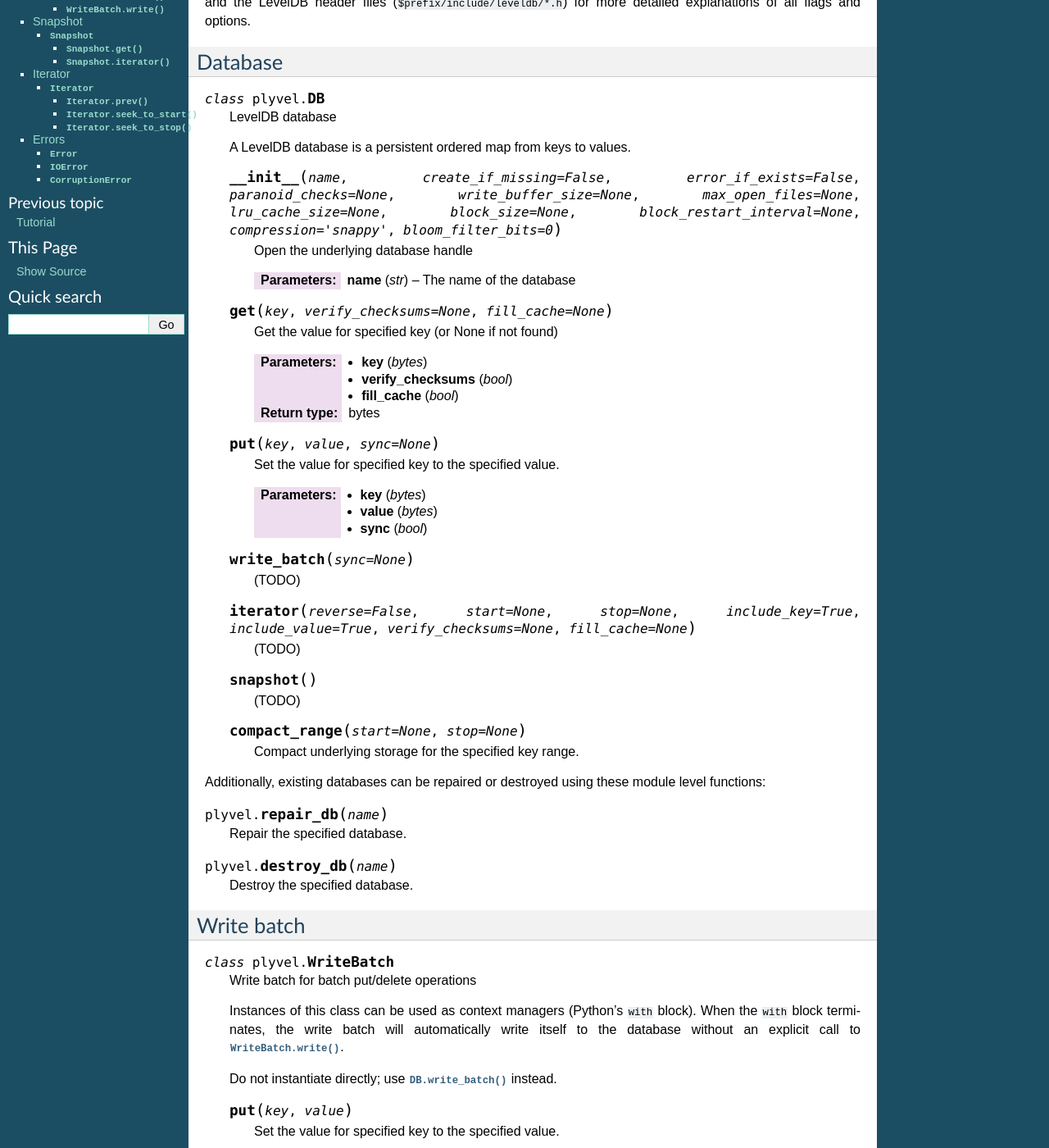
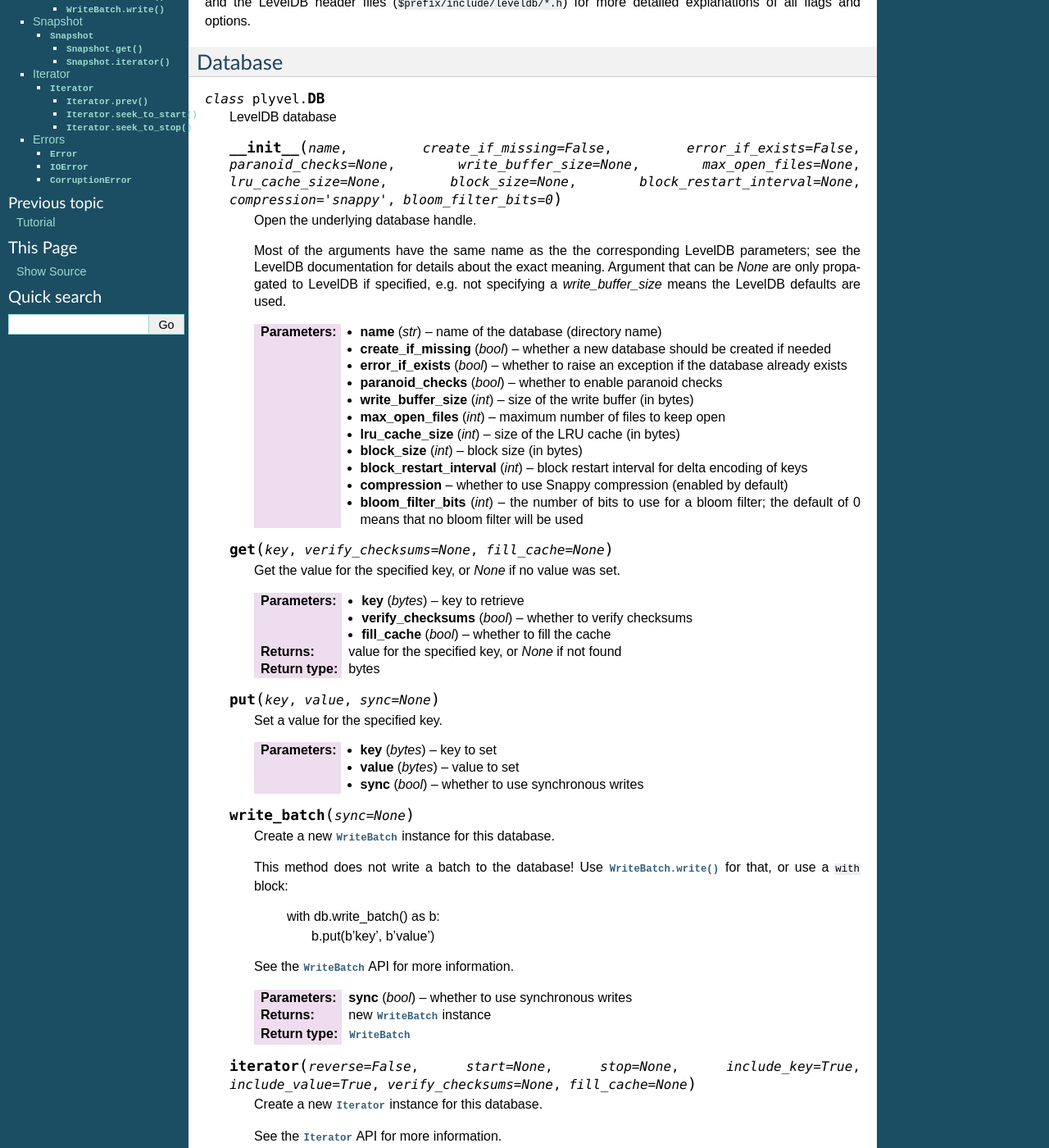
Before and after one commit to wbolster/plyvel, a Sphinx documentation site: the page built from doc/api.rst, in a window 1280 px wide and 1400 px high, scrolled down 344 px. Shown: the whole window at 82% size. Built offline with Sphinx 7.4.7, drawn with Linux system fonts in a browser that asks for light colours; some of the changed text lies outside the part shown.

Commit message:
Write more or less complete API docs

```diff
--- a/doc/api.rst
+++ b/doc/api.rst
@@ -31,60 +31,111 @@
 
    LevelDB database
 
-   A LevelDB database is a persistent ordered map from keys to values.
-
-
    .. py:method:: __init__(name, create_if_missing=False, error_if_exists=False, paranoid_checks=None, write_buffer_size=None, max_open_files=None, lru_cache_size=None, block_size=None, block_restart_interval=None, compression='snappy', bloom_filter_bits=0)
 
-      Open the underlying database handle
+      Open the underlying database handle.
 
-      :param str name: The name of the database
+      Most of the arguments have the same name as the the corresponding LevelDB
+      parameters; see the LevelDB documentation for details about the exact
+      meaning. Argument that can be `None` are only propagated to LevelDB if
+      specified, e.g. not specifying a `write_buffer_size` means the LevelDB
+      defaults are used.
+
+      :param str name: name of the database (directory name)
+      :param bool create_if_missing: whether a new database should be created if
+                                     needed
+      :param bool error_if_exists: whether to raise an exception if the database
+                                   already exists
+      :param bool paranoid_checks: whether to enable paranoid checks
+      :param int write_buffer_size: size of the write buffer (in bytes)
+      :param int max_open_files: maximum number of files to keep open
+      :param int lru_cache_size: size of the LRU cache (in bytes)
+      :param int block_size: block size (in bytes)
+      :param int block_restart_interval: block restart interval for delta
+                                         encoding of keys
+      :param compression: whether to use Snappy compression (enabled by default)
+      :param int bloom_filter_bits: the number of bits to use for a bloom
+                                    filter; the default of 0 means that no bloom
+                                    filter will be used
 
 
    .. py:method:: get(key, verify_checksums=None, fill_cache=None)
 
-      Get the value for specified key (or None if not found)
+      Get the value for the specified key, or `None` if no value was set.
 
-      :param bytes key:
-      :param bool verify_checksums:
-      :param bool fill_cache:
+      :param bytes key: key to retrieve
+      :param bool verify_checksums: whether to verify checksums
+      :param bool fill_cache: whether to fill the cache
+      :return: value for the specified key, or `None` if not found
       :rtype: bytes
 
 
    .. py:method:: put(key, value, sync=None)
 
-      Set the value for specified key to the specified value.
+      Set a value for the specified key.
 
-      :param bytes key:
-      :param bytes value:
-      :param bool sync:
+      :param bytes key: key to set
+      :param bytes value: value to set
+      :param bool sync: whether to use synchronous writes
 
 
    .. py:method:: write_batch(sync=None)
 
-      (TODO)
+      Create a new :py:class:`WriteBatch` instance for this database.
+
+      This method does not write a batch to the database! Use
+      :py:meth:`WriteBatch.write` for that, or use a ``with`` block:
+
+          with db.write_batch() as b:
+              b.put(b'key', b'value')
+
+      See the :py:class:`WriteBatch` API for more information.
+
+      :param bool sync: whether to use synchronous writes
+      :return: new :py:class:`WriteBatch` instance
+      :rtype: :py:class:`WriteBatch`
 
 
    .. py:method:: iterator(reverse=False, start=None, stop=None, include_key=True, include_value=True, verify_checksums=None, fill_cache=None)
 
-      (TODO)
+      Create a new :py:class:`Iterator` instance for this database.
+
+      See the :py:class:`Iterator` API for more information.
+
+      :param bool reverse: whether the iterator should iterate in reverse order
+      :param bytes start: the start key (inclusive) of the iterator range
+                          (optional)
+      :param bytes stop: the stop key (exclusive) of the iterator range
+                         (optional)
+      :param bool include_key: whether to include keys in the returned data
+      :param bool include_value: whether to include values in the returned data
+      :param bool verify_checksums: whether to verify checksums
+      :param bool fill_cache: whether to fill the cache
+      :return: new :py:class:`Iterator` instance
+      :rtype: :py:class:`Iterator`
 
 
    .. py:method:: snapshot()
 
-      (TODO)
+      Create a new :py:class:`Snapshot` instance for this database.
+
+      See the :py:class:`Snapshot` API for more information.
 
 
    .. method: delete(key, sync=None)
 
-      Delete the entry for the specified key.
+      Delete the key/value pair for the specified key.
 
-      :param bytes key:
+      :param bytes key: key to delete
+      :param bool sync: whether to use synchronous writes
 
 
    .. py:method:: compact_range(start=None, stop=None)
 
       Compact underlying storage for the specified key range.
+
+      :param bytes start: the start key of range to compact (optional)
+      :param bytes stop: the stop key of range to compact (optinoal)
 
 
 Additionally, existing databases can be repaired or destroyed using these module
@@ -94,10 +145,14 @@
 
    Repair the specified database.
 
+   :param str name: name of the database (directory name)
+
 
 .. function:: destroy_db(name)
 
    Destroy the specified database.
+
+   :param str name: name of the database (directory name)
 
 
 Write batch
@@ -117,14 +172,14 @@
 
    .. py:method:: put(key, value)
 
-      Set the value for specified key to the specified value.
+      Set a value for the specified key.
 
       This is like :py:meth:`DB.put`, but operates on the write batch instead.
 
 
    .. py:method:: delete(key)
 
-      Delete the entry for the specified key.
+      Delete the key/value pair for the specified key.
 
       This is like :py:meth:`DB.delete`, but operates on the write batch
       instead.
@@ -134,10 +189,14 @@
 
       Clear the batch.
 
+      This discards all updates buffered in this write batch.
+
 
    .. py:method:: write()
 
-      Write the batch to the database.
+      Write the batch to the associated database. If you use the write batch as
+      a context manager (in a ``with`` block), this method will be invoked
+      automatically.
 
 
 Snapshot
@@ -160,10 +219,14 @@
 
    .. py:method:: get(key, verify_checksums=None, fill_cache=None)
 
+      Get the value for the specified key, or `None` if no value was set.
+
       Same as :py:meth:`DB.get`, but operates on the snapshot instead.
 
 
    .. py:method:: iterator(reverse=False, start=None, stop=None, include_key=True, include_value=True, verify_checksums=None, fill_cache=None)
+
+      Create a new :py:class:`Iterator` instance for this snapshot.
 
       Same as :py:meth:`DB.iterator`, but operates on the snapshot instead.
 
@@ -186,22 +249,26 @@
 
       Move one step back and return the previous entry.
 
+      This returns the same value as the most recent :py:func:`next` call (if
+      any).
+
 
    .. py:method:: seek_to_start()
 
-      Move the pointer before the start key of the iterator.
+      Move the iterator to the start key (or the begin).
 
       This "rewinds" the iterator, so that it is in the same state as when first
-      created. This means calling .next() will return the first entry.
+      created. This means calling :py:func:`next` afterwards will return the
+      first entry.
 
 
    .. py:method:: seek_to_stop()
 
-      Move the iterator pointer past the end of the range.
+      Move the iterator to the stop key (or the end).
 
       This "fast-forwards" the iterator past the end. After this call the
-      iterator is exhausted, which means a call to .next() raises StopIteration,
-      but .prev() will work.
+      iterator is exhausted, which means a call to :py:func:`next` raises
+      StopIteration, but :py:meth:`~Iterator.prev` will work.
 
 
 Errors
```
